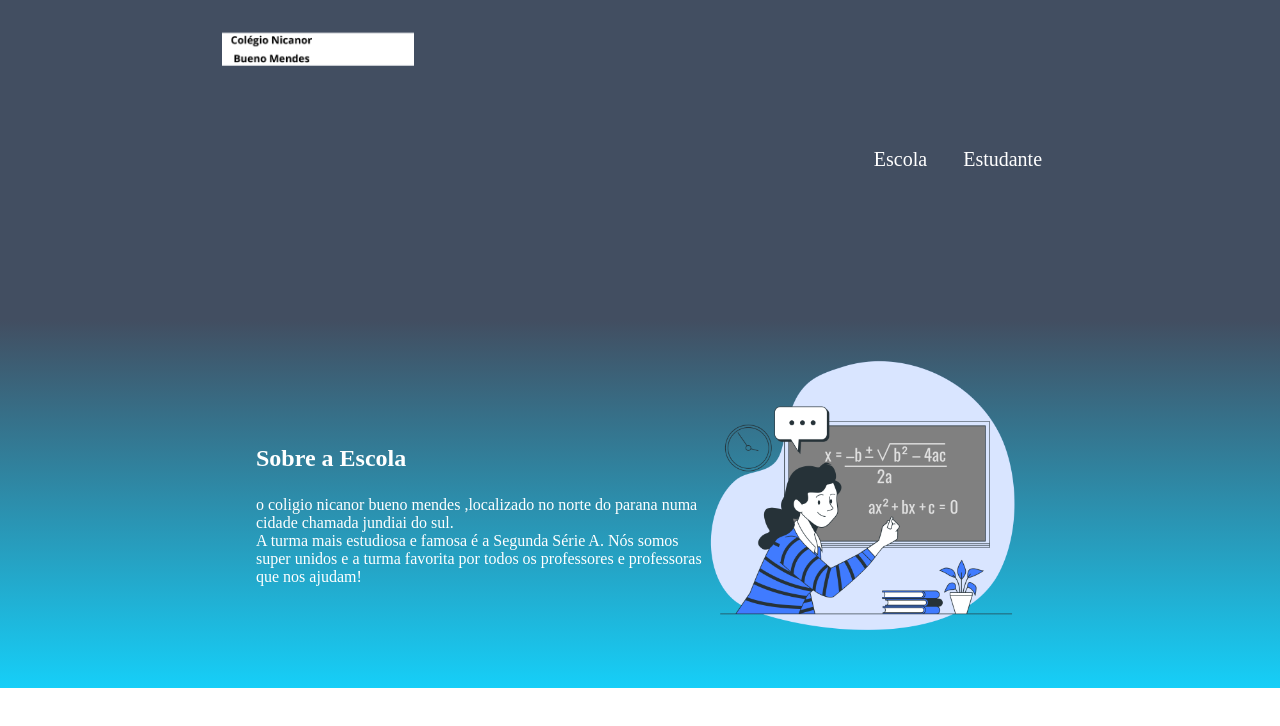
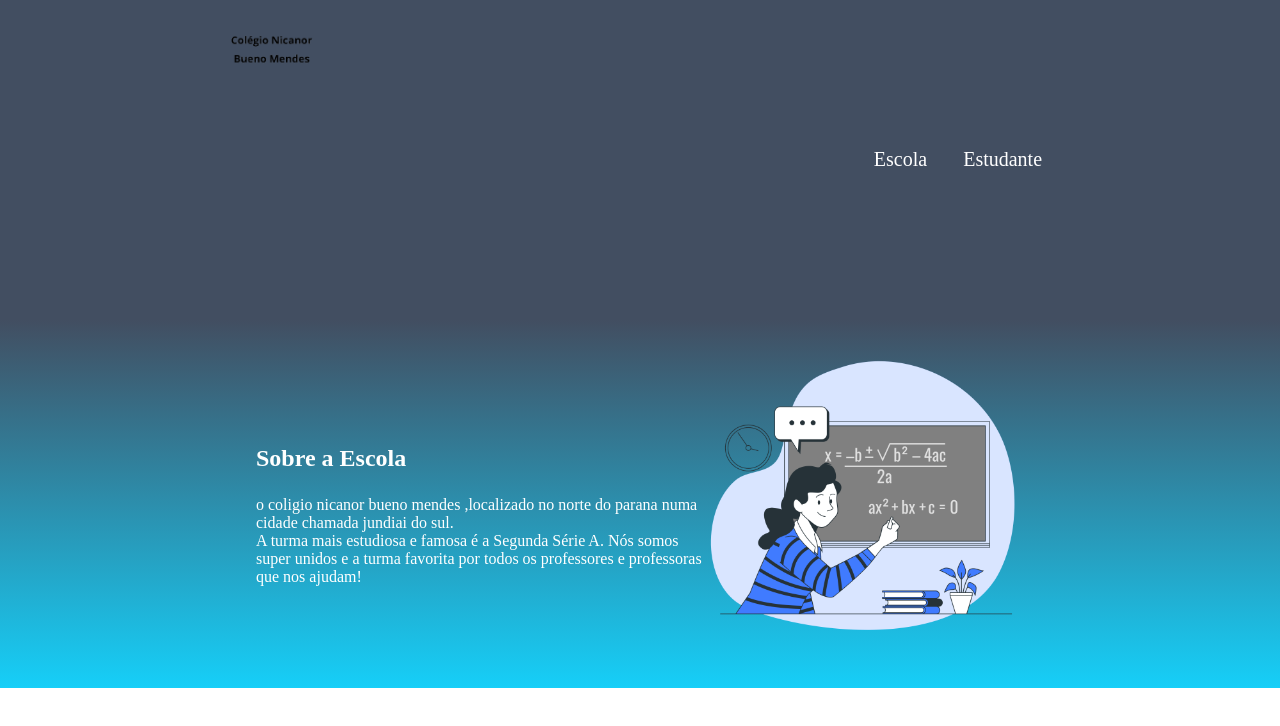
Before and after one commit to Fabio1550/site-escola, a plain HTML site: page index.html in a window 1280 px wide. Drawn offline with Linux system fonts and the light colour scheme.

Commit message:
Update index.html

```diff
--- a/index.html
+++ b/index.html
@@ -8,7 +8,7 @@
 </head>
 <body>
     <header class="cabecalho">
-        <img class="cabecalho-imagem" src="Colégio-Nicanor-Bueno.png" alt="logo da alura start">
+        <img class="cabecalho-imagem" src="Colégio-Nicanor-Bueno-removebg-preview.png" alt="logo da alura start">
         <ul class="cabecalho-lista">
             <li class="cabecalho-lista-item">Escola</li>
             <li class="cabecalho-lista-item">Estudante</li>
```
